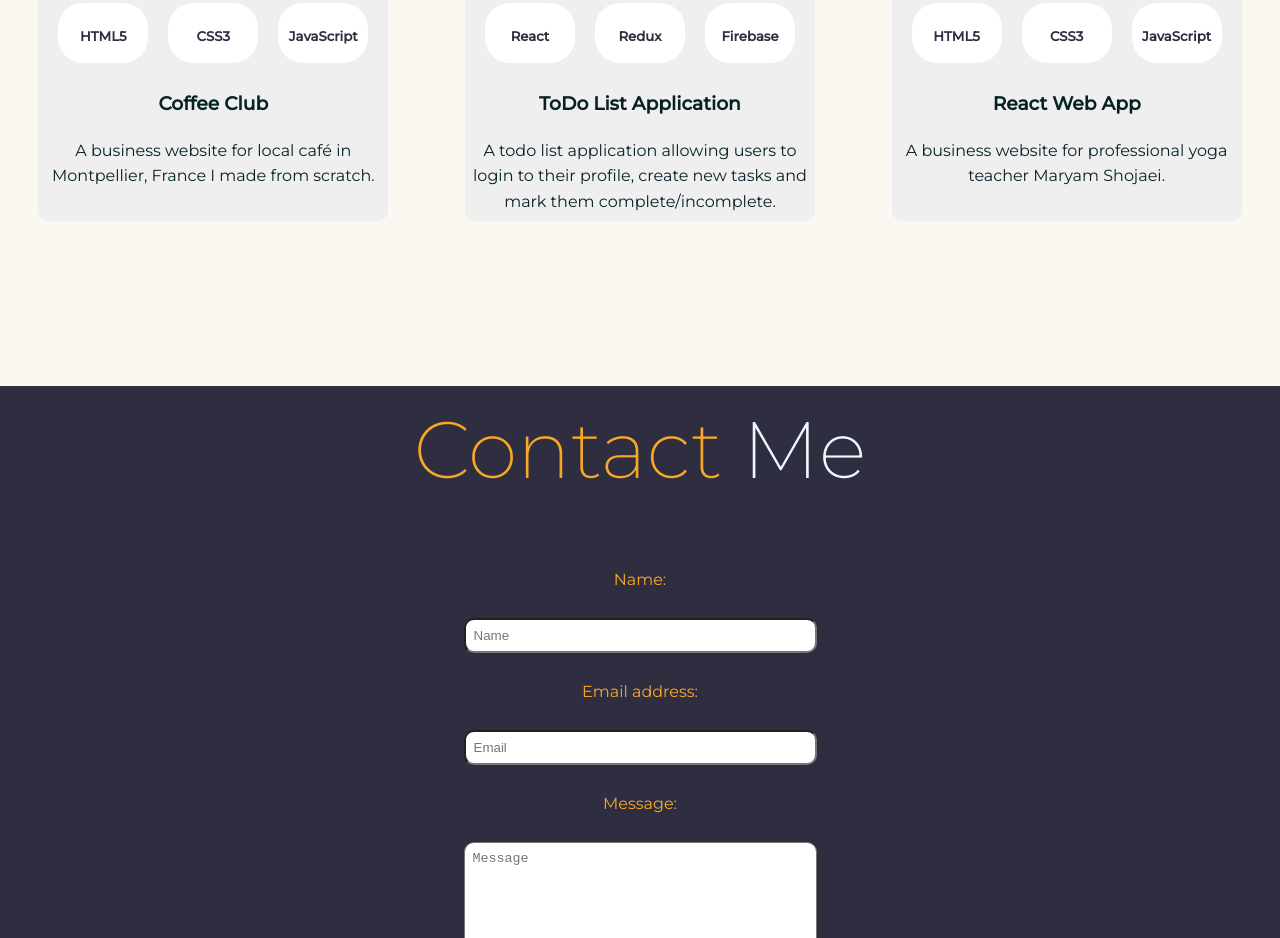
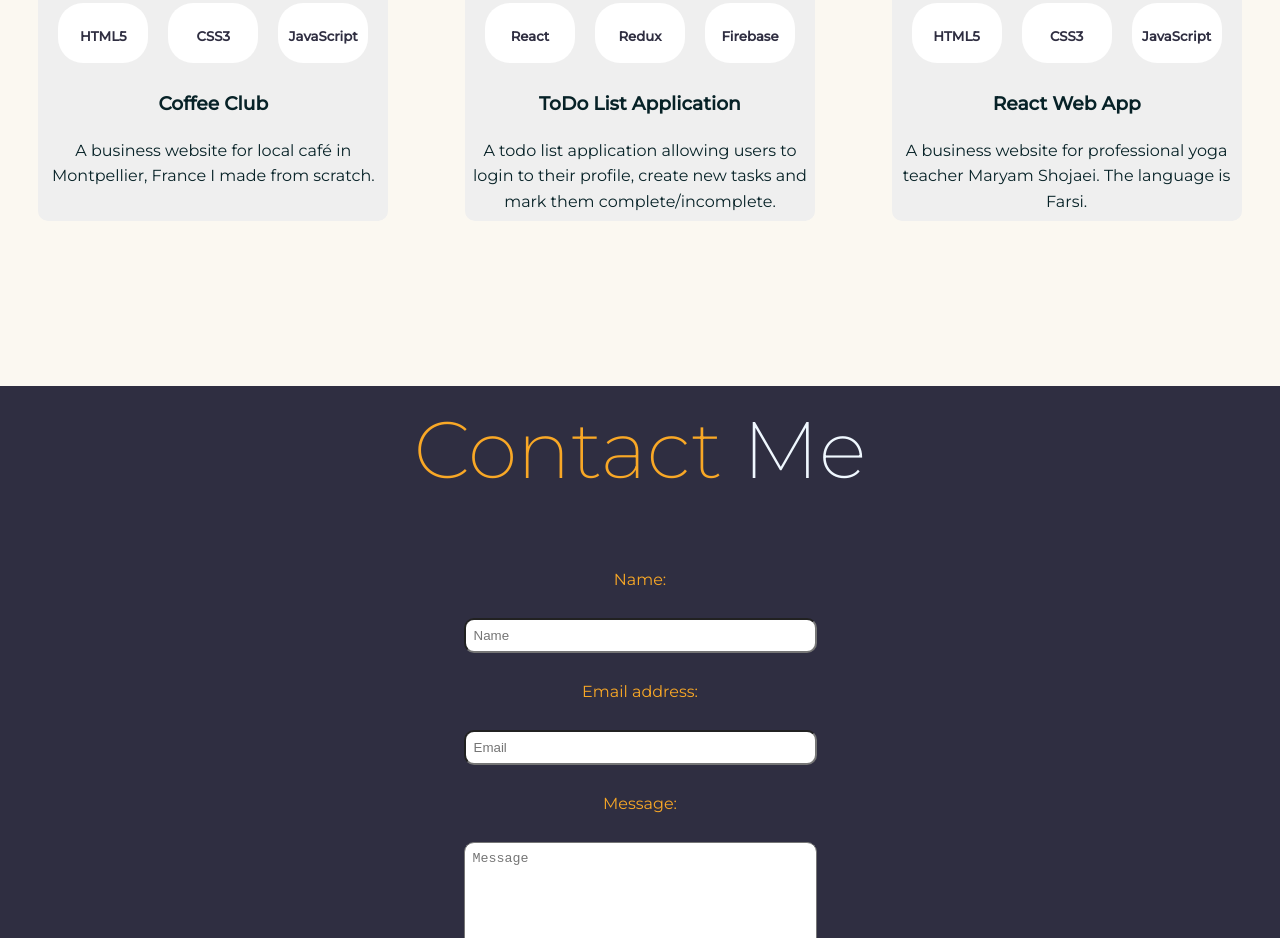
Before and after one commit to Nasimkrm/Portfolio, a website: page public/index.html in a window 1280 px wide. Shown: the part 2187-3125 px from the top of the page. Drawn offline with nearby package versions, Linux system fonts and the light colour scheme.

```diff
--- a/public/index.html
+++ b/public/index.html
@@ -138,7 +138,7 @@
             <div class="tech-used"><h5>JavaScript</h5></div>
           </div>
           <h3 class="card-title">React Web App</h3>
-          <p class="card-text">A business website for professional yoga teacher Maryam Shojaei.</p>
+          <p class="card-text">A business website for professional yoga teacher Maryam Shojaei. The language is Farsi.</p>
         </div>
       </a>
 
```
Also changed, not shown: public/images/newsletterProject.png (deleted), public/images/toDoApp.png, public/images/toDoList.png (deleted).
